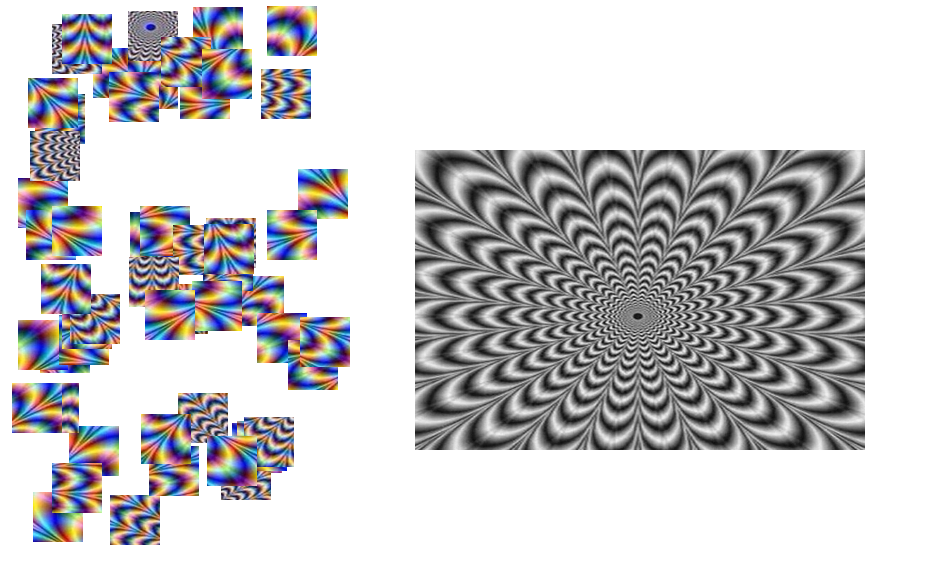
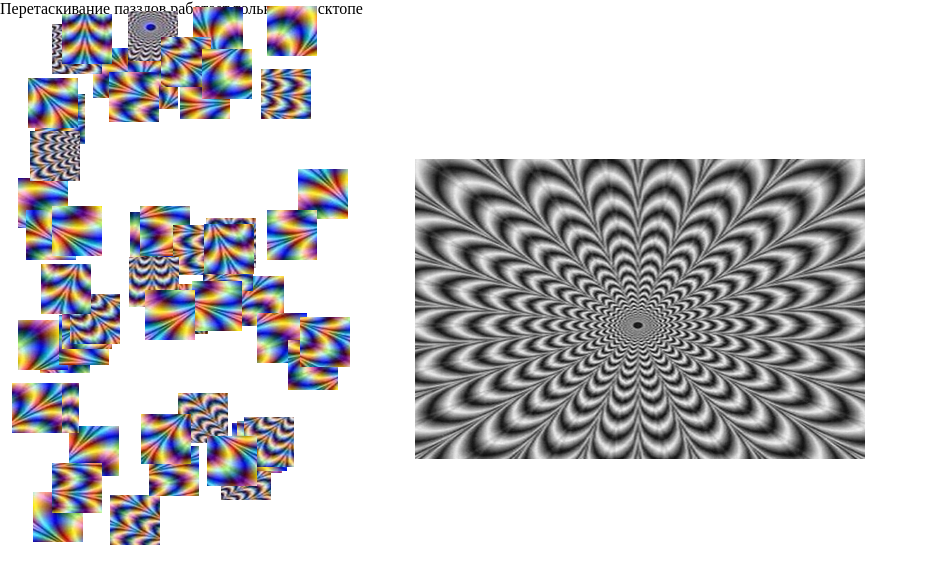
Before and after one commit to coolbuch/pazzleOld, a plain HTML site: page index.html in a window 1280 px wide. Shown: the whole page, without its empty margins (0-928 px from the left). Drawn offline with Linux system fonts and the light colour scheme.

Commit message:
added tip

```diff
--- a/index.html
+++ b/index.html
@@ -10,7 +10,7 @@
     <div class="wrapper">
       <div class="content">
         <!-- ПОЛЕ  -->
-
+        Перетаскивание паззлов работает только на десктопе
         <div class="game-field-wrapper">
           <div class="game-field">
             <div class="row">
```
